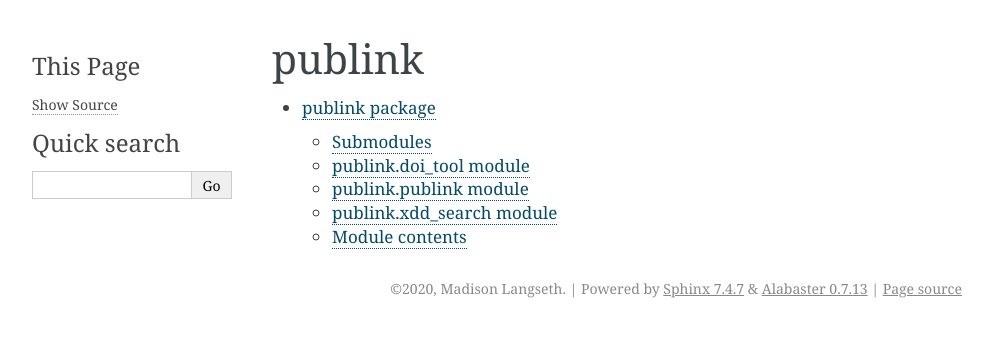
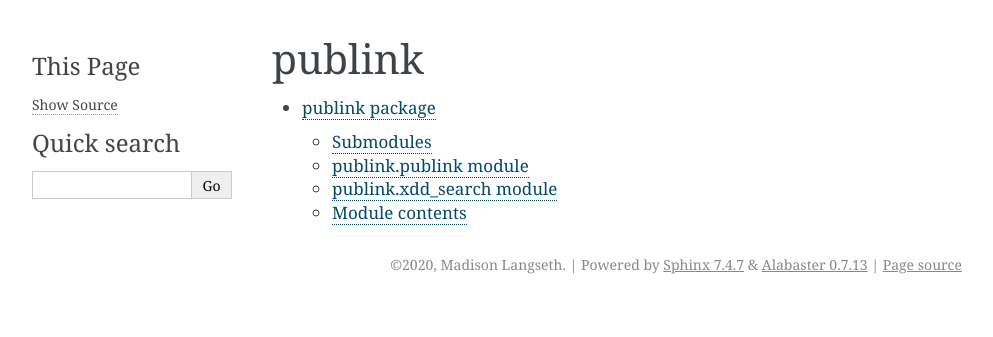
Before and after one commit to tedhabermann/publink, a Sphinx documentation site: the page built from docs/modules.rst, in a window 1280 px wide. Shown: the top 337 px of the page, without its empty margins (148-1141 px from the left). Built offline with Sphinx 7.4.7, drawn with Linux system fonts in a browser that asks for light colours.

Commit message:
address doc warnings

```diff
--- a/AUTHORS.rst
+++ b/AUTHORS.rst
@@ -3,7 +3,7 @@ Credits
 =======
 
 Development Leads
-----------------
+-----------------
 * Daniel Wieferich <dwieferich@usgs.gov>, https://orcid.org/0000-0003-1554-7992
 * Drew Ignizio <dignizio@usgs.gov>, https://orcid.org/0000-0001-8054-5139
 * Madison Langseth <mlangseth@usgs.gov>, https://orcid.org/0000-0002-4472-9106
@@ -11,6 +11,6 @@ Development Leads
 
 
 xDD Collaborators
-----------------
+-----------------
 * Shanan Peters <peters@geology.wisc.edu>, https://orcid.org/0000-0002-3346-4317
 * Ian Ross <iross@cs.wisc.edu>, https://orcid.org/0000-0003-1888-1689
--- a/docs/publink.rst
+++ b/docs/publink.rst
@@ -3,14 +3,6 @@ publink package
 
 Submodules
 ----------
-
-publink.doi\_tool module
-------------------------
-
-.. automodule:: publink.doi_tool
-   :members:
-   :undoc-members:
-   :show-inheritance:
 
 publink.publink module
 ----------------------
```
